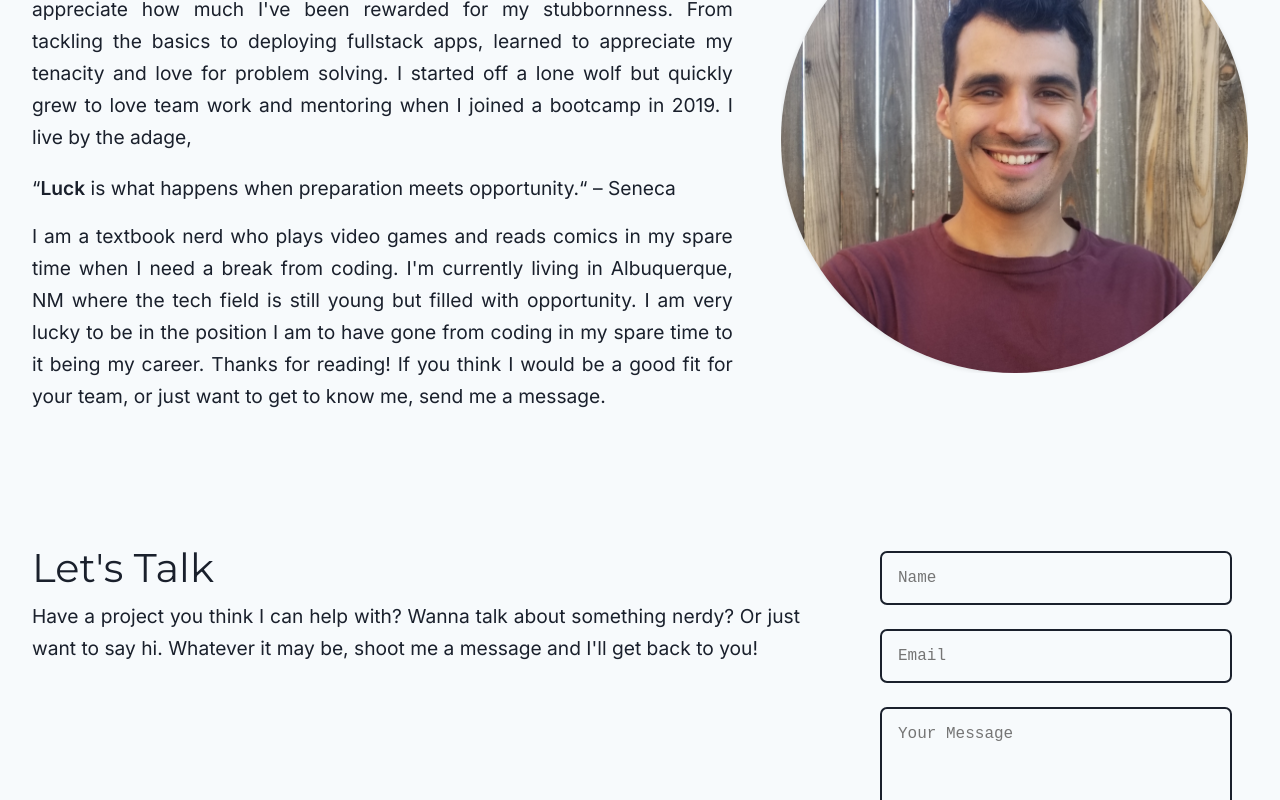
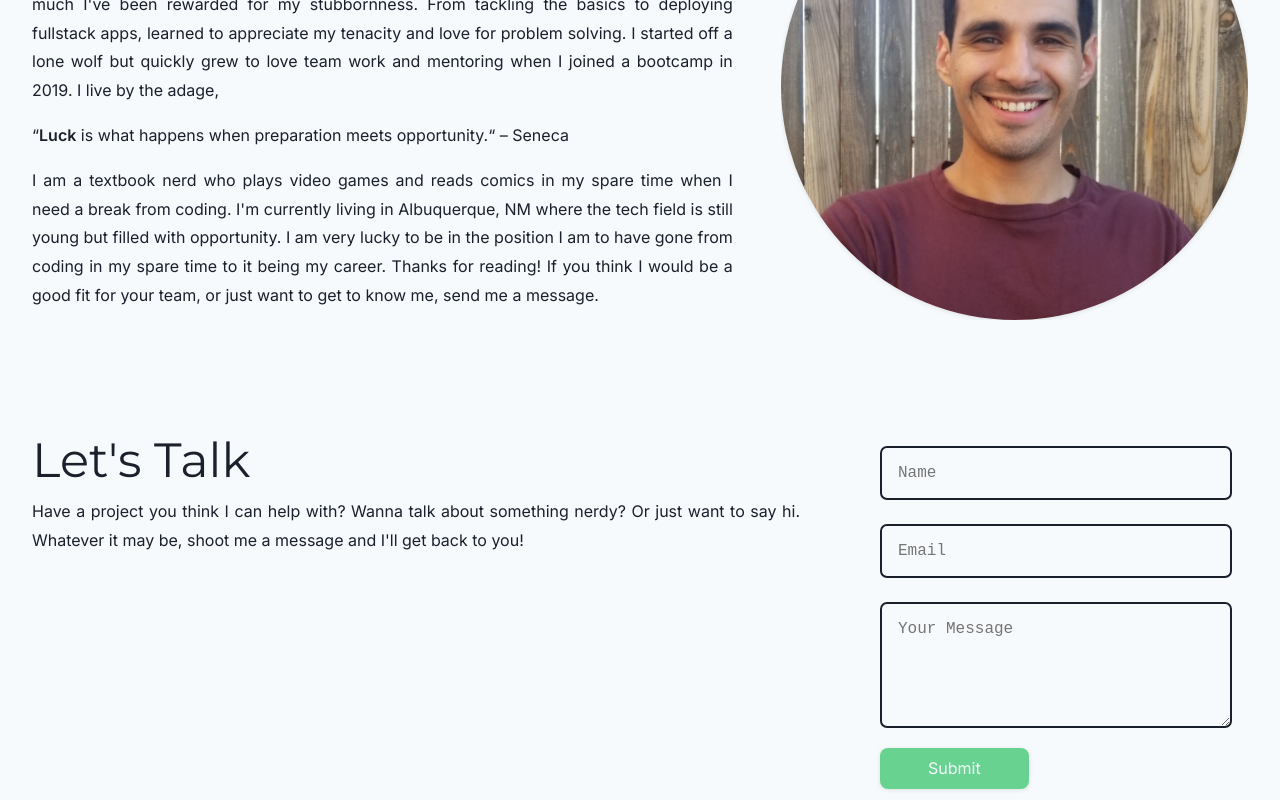
Before and after one commit to justingarcianm/portfolio-2022, a Next.js app: page /about in a window 1280 px wide. Shown: the part 280-1080 px from the top of the page. Built offline with nearby package versions, Linux system fonts and the light colour scheme.

Commit message:
various styling fixes

```diff
--- a/components/Footer/Footer.css.js
+++ b/components/Footer/Footer.css.js
@@ -21,6 +21,10 @@ export const FooterContainer = styled(Container)`
   justify-content: space-between;
   align-items: center;
 
+  & .copyright span {
+    color:${props => props.theme.accent}
+  }
+
   @media ${size.small} {
     flex-direction: column;
     gap: 1rem;
--- a/components/Footer/index.jsx
+++ b/components/Footer/index.jsx
@@ -1,5 +1,3 @@
-import Link from 'next/link'
-import { motion } from 'framer-motion'
 import { FaGithub, FaLinkedinIn } from 'react-icons/fa'
 import NavLink from '../Nav/navLink'
 import { FooterContainer, FooterSocial } from './Footer.css'
@@ -8,7 +6,7 @@ import { HeaderLink } from '../Nav/Nav.css'
 const Footer = ({ path }) => {
   return (
     <FooterContainer>
-      <div className="copyright">Powered by &copy;CodingJustin 2022</div>
+      <div className="copyright">Powered by CodingJustin</div>
       <div className="footer-links-container">
         <div className="footer-links">
           <NavLink path={path} href="/about">
--- a/pages/about.js
+++ b/pages/about.js
@@ -4,12 +4,18 @@ import me from '../public/images/me.jpg'
 import Section from '../components/section'
 import { UnderLine } from '../styles/Index.css'
 import { AboutSection } from '../styles/Index.css'
-// import { GiJumpAcross, GiRun, GiWalk } from 'react-icons/gi'
+
+import { pageVariant } from '../utils/motionVars'
 
 const About = () => {
   return (
     <>
-      <AboutSection delay={0.2}>
+      <AboutSection
+      initial="out"
+      animate="in"
+      variants={pageVariant}
+      transition={{ delay: 0.2, duration: 1 }}
+      >
         <div className="about-header">
           <div>
             <h1>About Justin</h1>
--- a/styles/Index.css.js
+++ b/styles/Index.css.js
@@ -5,18 +5,16 @@ import { SectionDiv } from '../theme/global.css'
 import { PostHeading } from '../components/Post/Post.css'
 
 export const HomeTitle = styled.h1`
-  font-size: clamp(3rem, 2.5rem + 10vw, 6rem);
-  line-height: clamp(4rem, 3.5rem + 6vw, 7rem);
+  line-height: 6rem;
   font-weight: 600;
 
   & span {
     color: ${props => props.theme.accent};
     display: block;
     width: max-content;
-    font-size: 65%;
-    line-height: clamp(3.5rem, 3rem + 3vw, 6rem);
+    font-size: 4rem;
+    line-height: 5rem;
     text-transform: uppercase;
-    padding-top: 1rem;
 
     @media ${size.medium} {
       display: table-cell;
--- a/theme/global.css.js
+++ b/theme/global.css.js
@@ -50,14 +50,13 @@ export const SectionDiv = styled(motion.section)`
 export const LinkButton = styled(motion.a)`
   all: unset;
   background-color: ${props => props.theme.accent};
-  padding: 0.5rem 3rem;
+  padding: .65rem 3rem;
   border-radius: 8px;
   text-align: center;
   color: var(--light);
   cursor: pointer;
   margin: 0 auto;
   display: block;
-  font-size: 1.4rem;
 
   @media ${size.medium} {
     width: -webkit-fill-available;
--- a/theme/theme.js
+++ b/theme/theme.js
@@ -68,23 +68,23 @@ h5 {
 }
 
 h1 {
-    font-size: clamp( 3rem,2rem + 1vw,4.5rem );
+    font-size: 5rem;
     font-weight:600;
 }
 
 h2 {
-    font-size: clamp( 2.5rem,1.5rem + 1vw,3rem );
+    font-size: 3rem;
     font-weight:400;
     text-align:center;
 }
 
 h3 {
-    font-size: clamp( 2rem,1rem + 1vw,2rem );
+    font-size: 2rem;
     font-weight:300;
 }
 
 h4 {
-    font-size: clamp( 1.2rem,.8rem + 1vw,1.5rem );
+    font-size: 1.5rem;
     font-weight:400;
 }
 
@@ -97,13 +97,13 @@ span,
 li,
 strong,
 blockquote {
-    font-size: clamp(1rem,0.9rem + 1vw,1.2rem);
-    line-height:clamp(2rem, 1rem + 1vw, 2.2rem);
+    font-size: 1rem;
+    line-height:1.8rem;
     text-align: justify;
 }
 
 a {
-    font-size: 1.3rem;
+    font-size: .925rem;
     text-decoration:none;
     color:inherit;
    }
```
